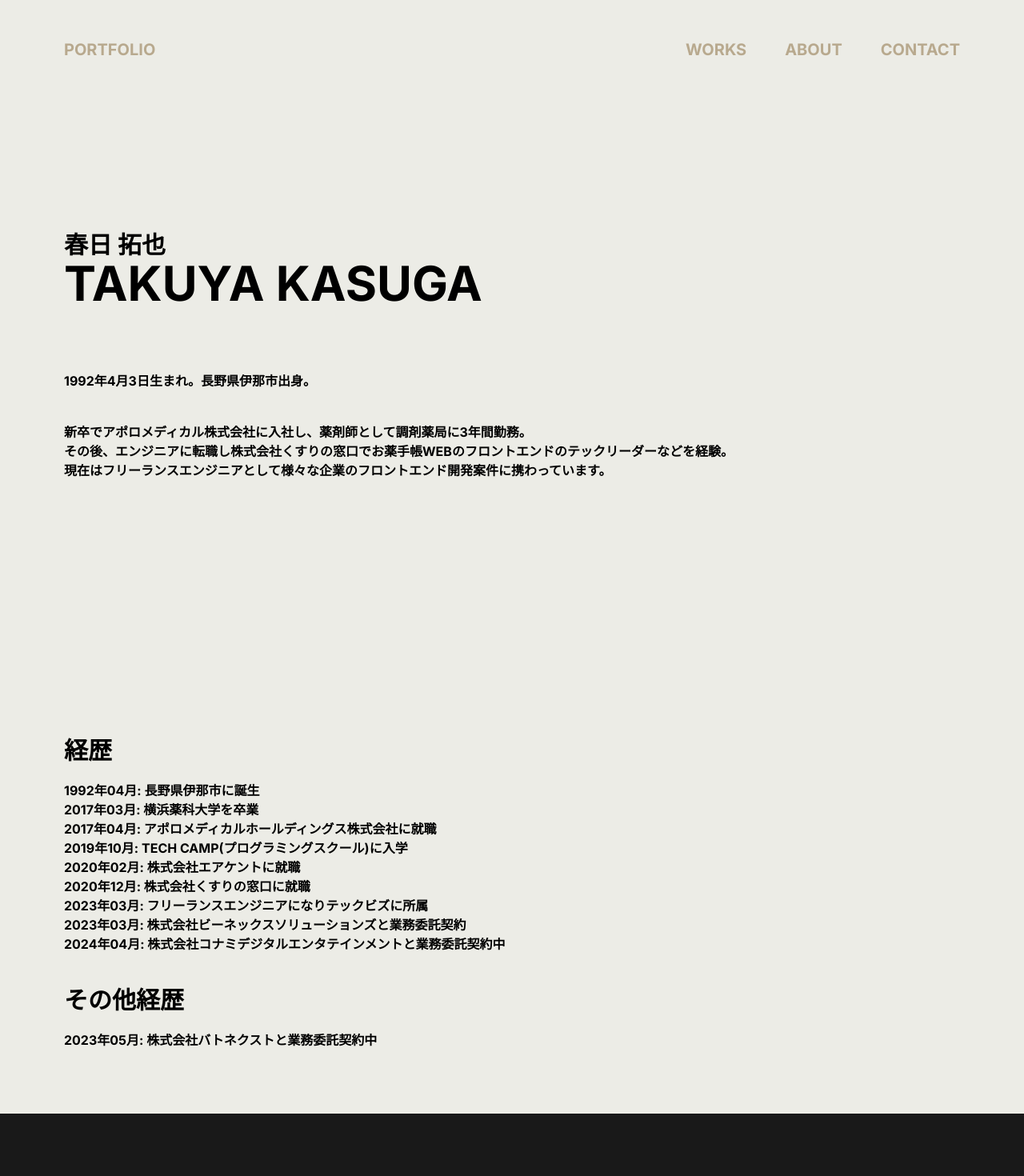
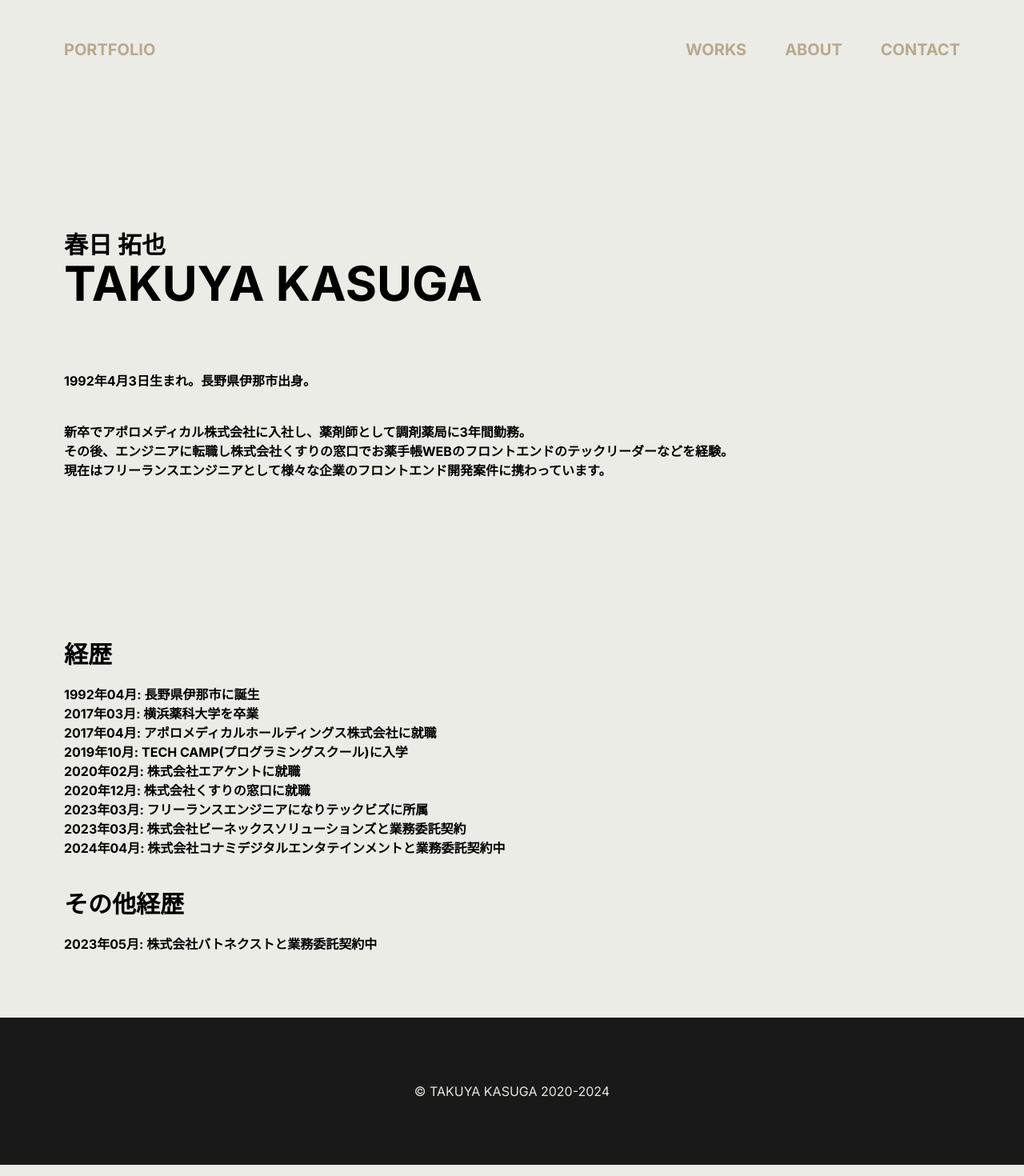
Before and after one commit to kasugatakuya/portfolio, a Next.js app: page /about in a window 1280 px wide. Shown: the top 1470 px of the page at 80% size. Built offline with nearby package versions, Linux system fonts and the light colour scheme.

Commit message:
aboutページの高さ調整・TypeScriptを最新にインストール

```diff
--- a/app/(pages)/about/page.tsx
+++ b/app/(pages)/about/page.tsx
@@ -1,8 +1,8 @@
 export default function About() {
   return (
     <main>
-      <div className="mb-80 mt-72 px-20 font-bold">
-        <div className="text-3xl">春日 拓也</div>
+      <div className="h-screen px-20 font-bold">
+        <div className="text-3xl pt-72">春日 拓也</div>
         <div className="text-6xl">TAKUYA KASUGA</div>
         <div className="text-md mt-20">
           1992年4月3日生まれ。長野県伊那市出身。
@@ -15,7 +15,7 @@ export default function About() {
           現在はフリーランスエンジニアとして様々な企業のフロントエンド開発案件に携わっています。
         </div>
       </div>
-      <div className="mb-20 mt-10 px-20 font-bold">
+      <div className="mb-20 px-20 font-bold">
         <div className="text-3xl">経歴</div>
         <div className="mt-5">
           <div>1992年04月: 長野県伊那市に誕生</div>
--- a/package.json
+++ b/package.json
@@ -24,8 +24,8 @@
   "devDependencies": {
     "@types/jest": "^29.5.12",
     "@types/node": "^20",
-    "@types/react": "^18",
-    "@types/react-dom": "^18",
+    "@types/react": "^18.3.9",
+    "@types/react-dom": "^18.3.0",
     "@typescript-eslint/eslint-plugin": "^7.6.0",
     "@typescript-eslint/parser": "^7.6.0",
     "eslint": "^8",
```
Also changed, not shown: 1 other file (tests, documents, lock files or other folders).
